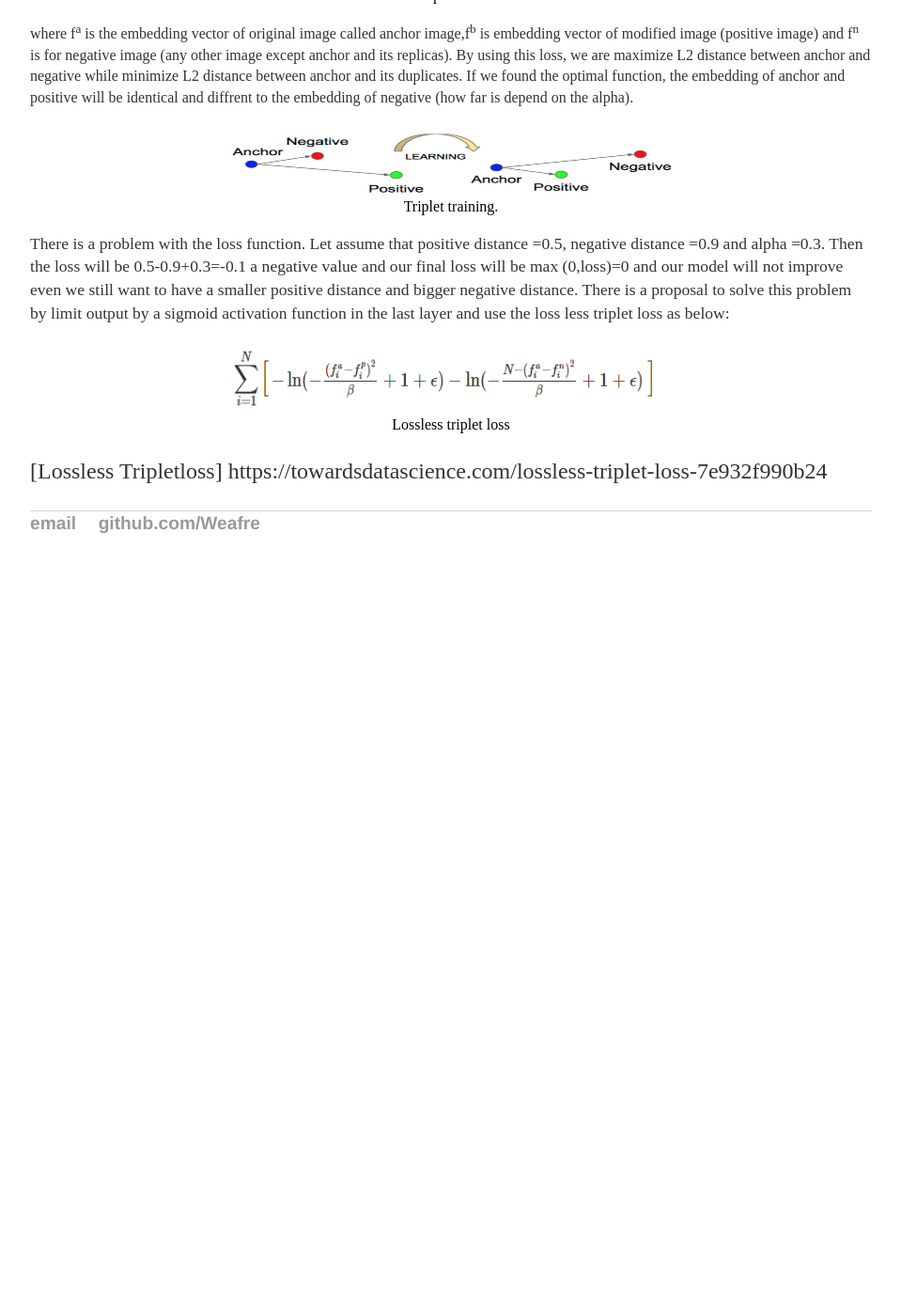
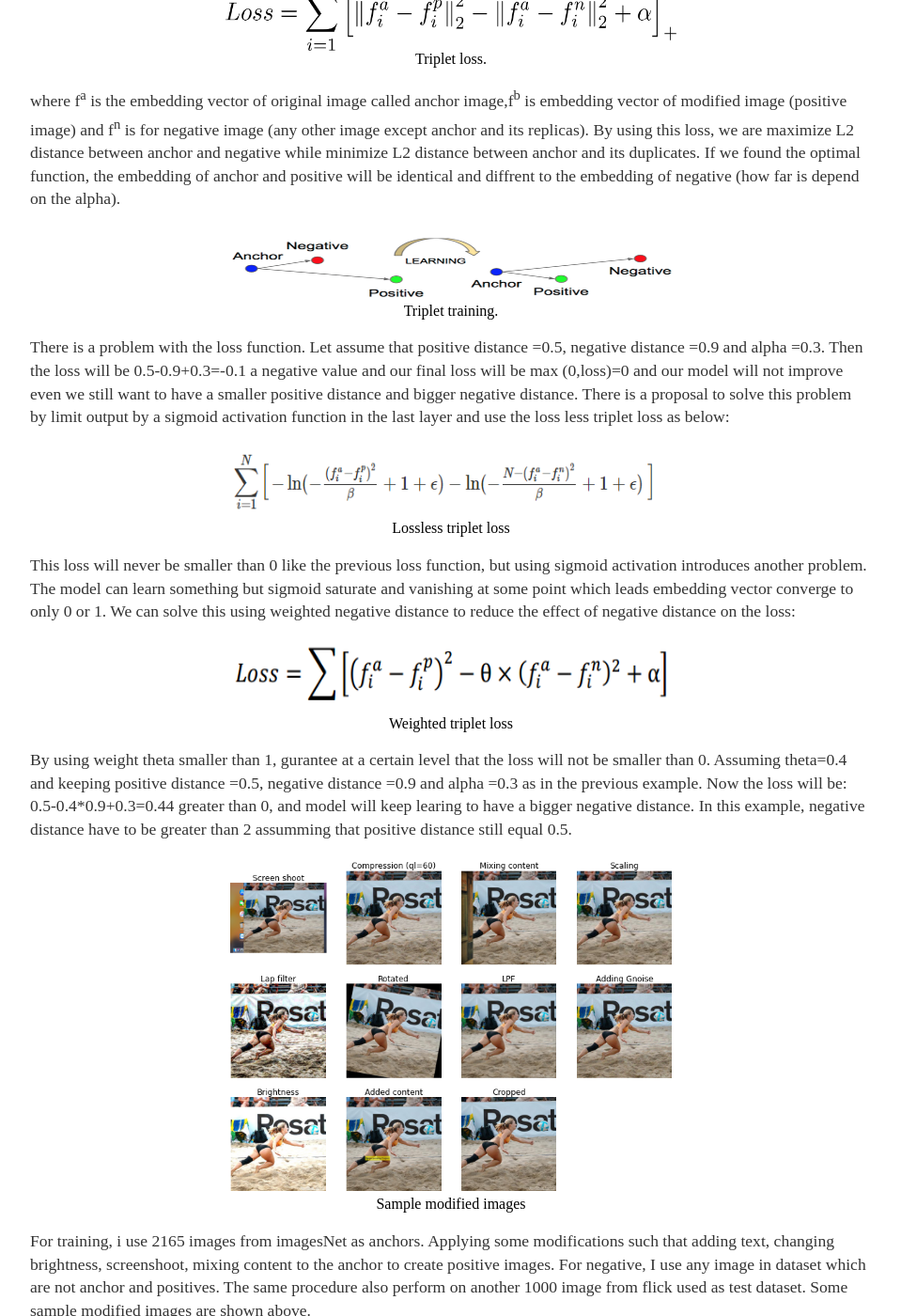
Before and after one commit to Weafre/weafre.github.io, a Jekyll site: the page built from _posts/2020-04-14-Image-Fingerprinting.md, in a window 1280 px wide and 1400 px high, scrolled down 1087 px. Shown: the whole window at 94% size, without its empty margins (160-1119 px from the left). Built offline with Jekyll 4.4.1, drawn with Linux system fonts in a browser that asks for light colours; before the commit the page ends 1717 px from its top, so only the background shows below that; some of the changed text lies outside the part shown.

Commit message:
adding content

```diff
--- a/_posts/2020-04-14-Image-Fingerprinting.md
+++ b/_posts/2020-04-14-Image-Fingerprinting.md
@@ -4,7 +4,7 @@ title: "Image fingerprinting using DNN"
 date: 2020-04-14
 ---
 
-<p style="font-size:100%;">
+<p style="font-size:110%;">
 	There are several techniques for image/video protection. One of the algorithms is watermarking meaning inserting marks into your content to protect content from copying, republishing and making money from it. Those marks can be visible or invisible, but they will introduce distortions on the original content. Another techniques is creating an compact identification for the images. A wellknown techniques is statistic analysis meaning the statistic in the pixel or transformed domain will be collected (hand crafted) and after used to generate a compact content representation which can be stored and identify the original content. Deep Neural Networks is raising as a powerful techniques in the recent years and using DNN to solve image fingerprinting problem is obviously not a bad idea :)).
 </p>
 <figure>
@@ -15,10 +15,10 @@ English garden in Munich, Germany
  </center>
  </figcaption>
 </figure>
-<p style="font-size:100%;">
+<p style="font-size:110%;">
 	So, what is a good image fingerprinting? yes, after googling we got the answers. It should have at least 2 properties, uniqueness and robustness. Uniqueness means the fingerprint of 2 diffrent image should be diffrent or classified diffrent. And when you modify the image such as adding some text, rotate, screenshoot or changing brightness at a certain level the fingerprint should be the same, it is robustness. We are going to see how to develop and train a Neural Networks to extract a embedding vector (call fingerprinting) from an image and of course fullfill  uniqueness and robustness requirement.
 </p>
-<p style="font-size:100%;">
+<p style="font-size:110%;">
 Suppose that you are having an image that you want to protect, do not alow anyone modify and republish it. But some how bad guys have it and apply some changes on your images such as changing brightness, adding some text, rotate... And what you want is an algorithm to identify an image from internet is a duplicate of your image or not. Using triplet loss for is the first idea come up in my mind. Our problem can be express as finding a mapping function from pixel space to d-dimensional Euclidean space f(x) (in R<sup>d</sup>).  The formula of triplet loss was shown in figure below.
 </p>
 <figure>
@@ -29,7 +29,7 @@ Triplet loss.
  </center>
  </figcaption>
 </figure>
-<p style="font-size:100%;">
+<p style="font-size:110%;">
 where f<sup>a</sup> is the embedding vector of original image called anchor image,f<sup>b</sup> is embedding vector of modified image (positive image) and f<sup>n</sup> is for negative image (any other image except anchor and its replicas). By using this loss, we are maximize L2 distance between anchor and negative while minimize L2 distance between anchor and its duplicates. If we found the optimal function, the embedding of anchor and positive will be identical and diffrent to the embedding of negative (how far is depend on the alpha).
 </p>
 <figure>
@@ -51,6 +51,44 @@ Lossless triplet loss
  </center>
  </figcaption>
 </figure>
-<p>
+
+<p style="font-size:110%;">
+This loss will never be smaller than 0 like the previous loss function, but using sigmoid activation introduces another problem. The model can learn something but sigmoid saturate and vanishing at some point which leads embedding vector converge to only 0 or 1. We can solve this using weighted negative distance to reduce the effect of negative distance on the loss:
+</p>
+<figure>
+ <img src='{{site.url}}/images/weightedloss.png' alt='Video coding standardization ' style="width:480px;height:80px;" class="center"/>
+ <figcaption>
+ 	<center>
+Weighted triplet loss
+ </center>
+ </figcaption>
+</figure>
+<p style="font-size:110%;">
+By using weight theta smaller than 1, gurantee at a certain level that the loss will not be smaller than 0. Assuming theta=0.4 and keeping positive distance =0.5, negative distance =0.9 and alpha =0.3 as in the previous example. Now the loss will be: 0.5-0.4*0.9+0.3=0.44 greater than 0, and model will keep learing to have a bigger negative distance. In this example, negative distance have to be greater than 2 assumming that positive distance still equal 0.5.
+</p>
+<figure>
+ <img src='{{site.url}}/images/images.png' alt='Video coding standardization ' style="width:480px;height:360px;" class="center"/>
+ <figcaption>
+ 	<center>
+Sample modified images
+ </center>
+ </figcaption>
+</figure>
+<p style="font-size:110%;">
+For training, i use 2165 images from imagesNet as anchors. Applying some modifications such that adding text, changing brightness, screenshoot, mixing content to the anchor to create positive images. For negative, I use any image in dataset which are not anchor and positives. The same procedure also perform on another 1000 image from flick used as test dataset. Some sample modified images are shown above.
+</p>
+<figure>
+ <img src='{{site.url}}/images/model.png' alt='Video coding standardization ' style="width:480px;height:360px;" class="center"/>
+ <figcaption>
+ 	<center>
+Siamese model
+ </center>
+ </figcaption>
+</figure>
+<p style="font-size:110%;">
+I use 3 identical ResNet 18 base model (from scratch) to train triplet loss (Deep Network block in the figure above). After training for over 100 epochs when training loss is about 3.2 and validation loss equal 0.7, I stop the training. I use the base model to extract embedding vector of 1000 test images and save it as embedding database.  1000 randomly choosing test positive and 1000 negative image are use to comput confusion matrix. The test phase was perfomed  and final result are average over 10 runs. Recall, precision and F1 score are 0.95, 0.93 and 0.94 respectively.
+</p>
+<p style="font-size:110%;">
 [Lossless Tripletloss] https://towardsdatascience.com/lossless-triplet-loss-7e932f990b24
+[Model] https://towardsdatascience.com/image-similarity-using-triplet-loss-3744c0f67973
 </p>
```
Also changed, not shown: images/images.png (added), images/model.png (added), images/weightedloss.png (added).
